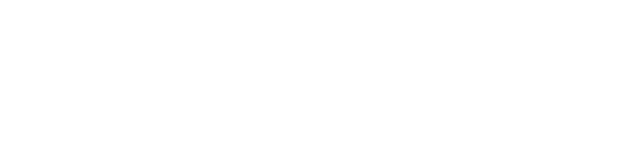
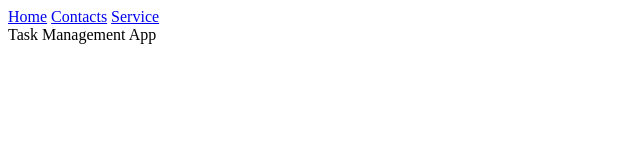
Before and after one commit to Onthatile2/Task-Management-App-A, a plain HTML site: page index.html in a window 1280 px wide. Shown: the whole page, without its empty margins (0-640 px from the left). Drawn offline with Linux system fonts and the light colour scheme.

Commit message:
nav/header

```diff
--- a/index.html
+++ b/index.html
@@ -7,6 +7,17 @@
     <link rel="stylesheet" href="./style.css">
 </head>
 <body>
+     <!-- Navbar -->
+  <nav class="nav">
+    <div class="nav-links">
+      <a href="#">Home</a>
+      <a href="#">Contacts</a>
+      <a href="#">Service</a>
+    </div>
+  </nav>
+
+  <!-- Header -->
+  <header id="header">Task Management App</header>
     <script src="./app.js"></script>
 </body>
 </html>
```
